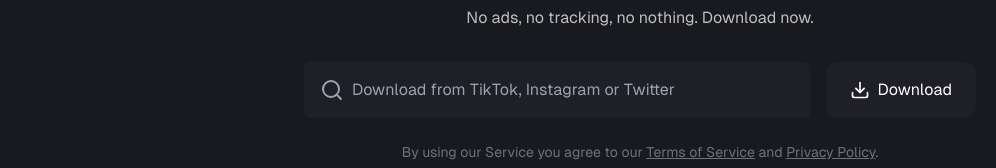
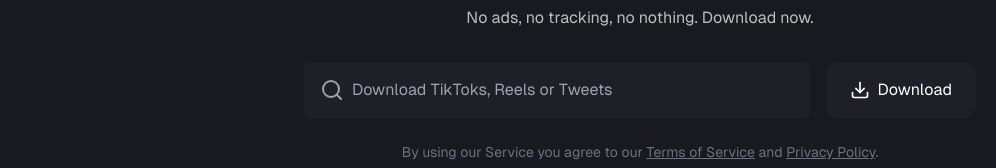
Before and after one commit to BurakYs/VidGet, a SvelteKit app in the folder client/: page / in a window 1280 px wide. Shown: the part 368-536 px from the top of the page, without its empty margins (0-996 px from the left). Built offline with nearby package versions, Linux system fonts and the light colour scheme.

Commit message:
Change placeholder

```diff
--- a/client/src/routes/+page.svelte
+++ b/client/src/routes/+page.svelte
@@ -40,7 +40,7 @@
                     type="text"
                     bind:value={url}
                     on:keydown={(e) => e.key === 'Enter' && download()}
-                    placeholder="Download from TikTok, Instagram or Twitter"
+                    placeholder="Download TikToks, Reels or Tweets"
                     class="p-4 pl-12 rounded-md w-full bg-secondary outline-none"
             />
         </div>
```
